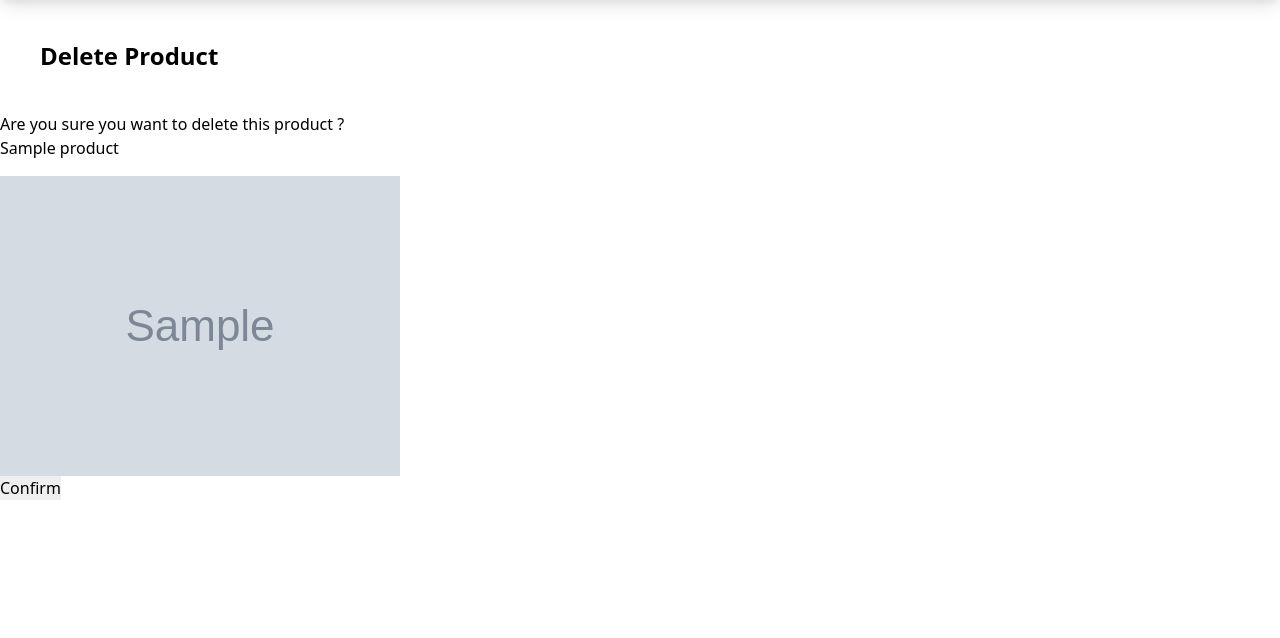
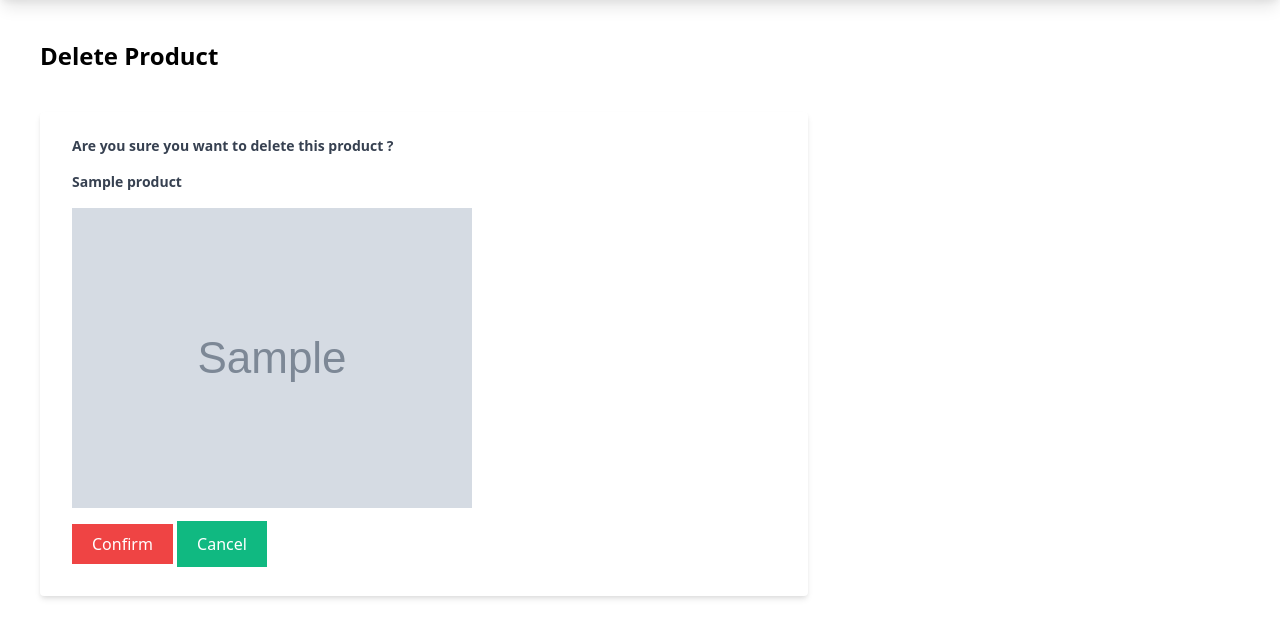
Before and after one commit to gurnitha/django_shutosh_pawar_ecom_multivendor, a Django app: page /myapp/products/delete/1/ in a window 1280 px wide. Shown: the part 60-698 px from the top of the page. Run offline with Django 4.2, Linux system fonts and the light colour scheme; tables that the repository leaves empty hold one stand-in row (values such as "Sample post"); grey boxes marked "Sample" are stand-in pictures; style sheets or scripts are compiled from the project's sources.

Commit message:
09.10 Delete Part 2

```diff
--- a/myapp/templates/myapp/deleteproduct.html
+++ b/myapp/templates/myapp/deleteproduct.html
@@ -1,32 +1,32 @@
 <!-- templates/myapp/deleteproduct.html -->
-
 
 {% extends 'myapp/base.html' %}
 {% block content %}
 
     <h1 class="text-2xl m-10 font-bold">Delete Product</h1>
 
-    <form
-    	method="post"
-    	>
+    <form method="post" class="bg-white shadow-md m-10 w-3/5 rounded px-8 pt-6 pb-8 mb-4">
 
         {% csrf_token %}
 
-        <div>
-            <label
-            	>
-            	Are you sure you want to delete this product ?</label>
+        <div class="mb-4">
+            <label class="block text-gray-700 text-sm font-bold mb-2">Are you sure you want to delete this product ?</label>
         </div>
+
         <div class="mb-4">
-            <label
-            	>
+            <label class="block text-gray-700 text-sm font-bold mb-2">
                 {{product.name}}
             </label>
         </div>
-        <div>
+
+        <div class="mb-4">
             <img src="{{product.image.url}}" alt="">
         </div>
-        <input type="submit" name="Confirm" value="Confirm">
+
+        <input class="bg-red-500 text-white px-5 py-2" type="submit" name="Confirm" value="Confirm">
+
+        <a class="button bg-green-500 text-white px-5 py-3" href="{% url 'myapp:products' %}">Cancel</a>
 
     </form>
+
 {% endblock %}
```
Also changed, not shown: README.md.
